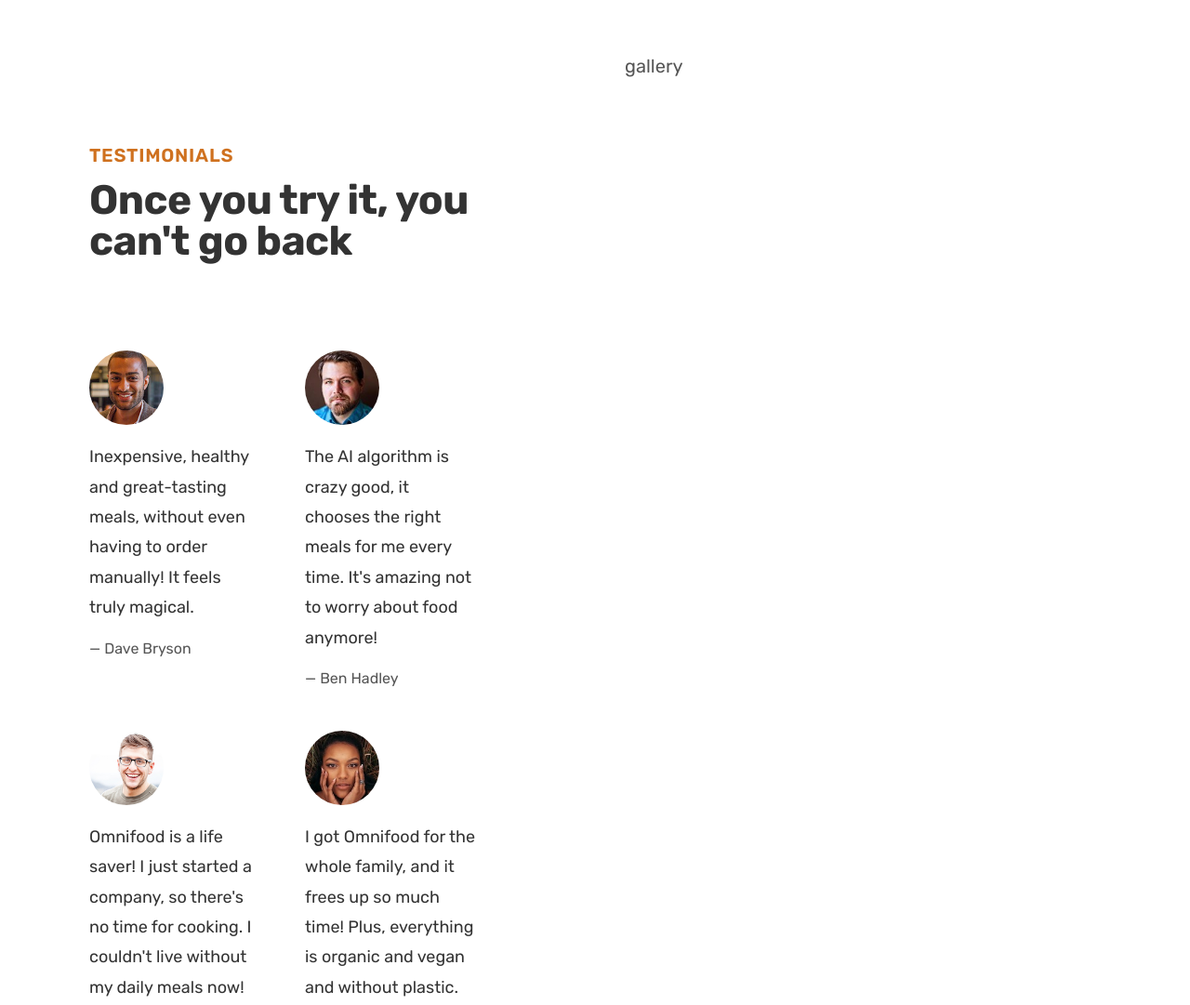
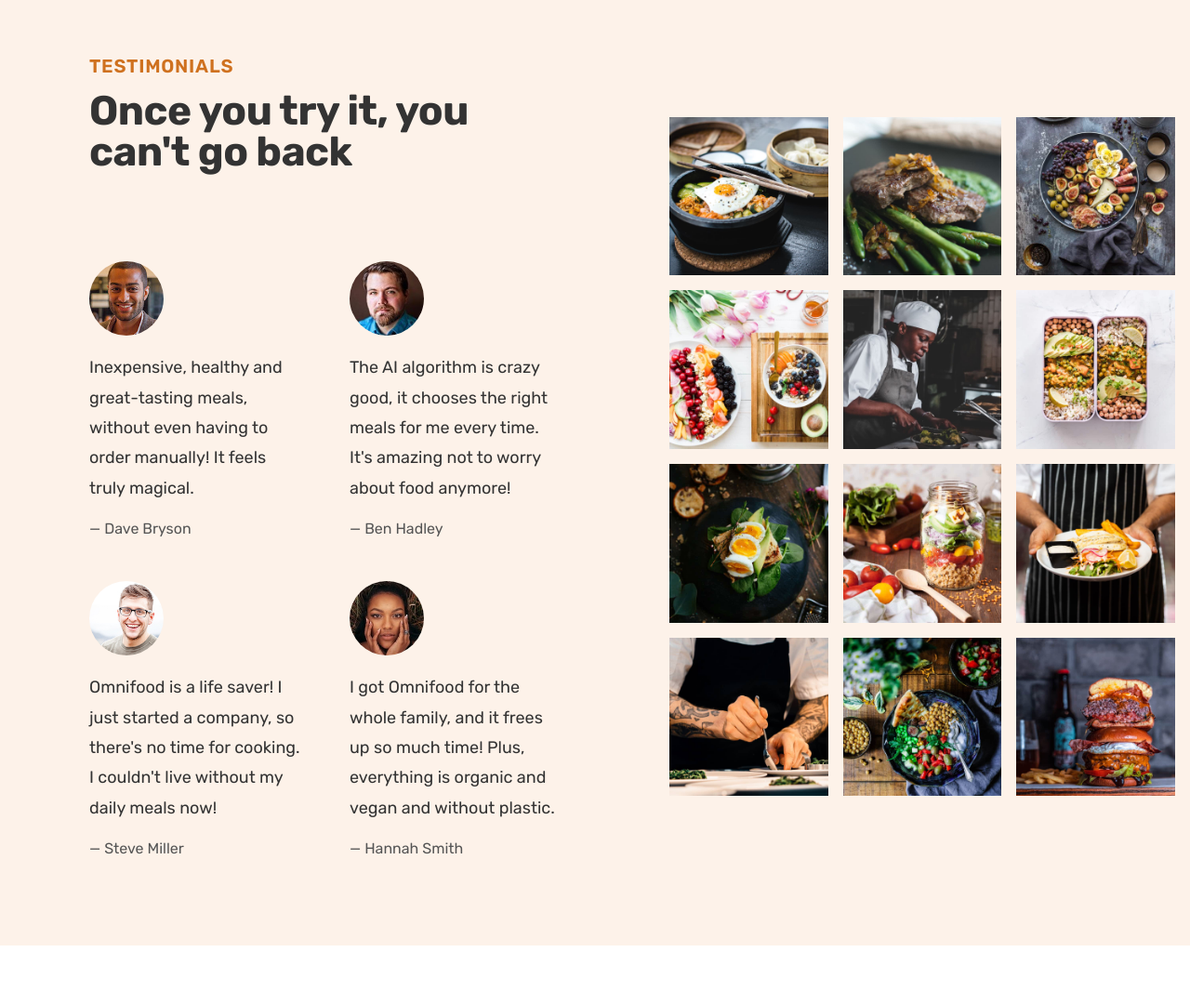
Before and after one commit to GrabowskiDev/Omnifood, a plain HTML site: page index.html in a window 1280 px wide. Shown: the part 3480-4561 px from the top of the page at 93% size. After the commit the page ends 4497 px from the top, so only its background shows below. Drawn offline with nearby package versions, Linux system fonts and the light colour scheme.

Commit message:
Add gallery

```diff
--- a/css/style.css
+++ b/css/style.css
@@ -308,7 +308,10 @@
 /**********************/
 
 .section-testimonial {
-	padding: 9.6rem 0;
+	display: grid;
+	grid-template-columns: 55fr 45fr;
+	background-color: var(--tint1);
+	align-items: center;
 }
 
 .testimonials-container {
@@ -343,4 +346,22 @@
 /**********************/
 
 .gallery {
+	display: grid;
+	grid-template-columns: repeat(3, 1fr);
+	gap: 1.6rem;
+	padding: 1.6rem;
 }
+
+.gallery-item {
+	overflow: hidden;
+}
+
+.gallery img {
+	display: block;
+	width: 100%;
+	transition: all 0.3s;
+}
+
+.gallery img:hover {
+	transform: scale(1.1);
+}
--- a/index.html
+++ b/index.html
@@ -340,7 +340,7 @@
 			</section>
 
 			<!-- TESTIMONIAL + GALLERY -->
-			<section class="section-testimonial grid grid--2-cols">
+			<section class="section-testimonial">
 				<!-- TESTIMONIALS -->
 
 				<div class="testimonials-container">
@@ -409,7 +409,78 @@
 				</div>
 				<!-- GALLERY -->
 				<div class="gallery">
-					<p>gallery</p>
+					<figure class="gallery-item">
+						<img
+							src="img/gallery/gallery-1.jpg"
+							alt="A photo of beautifully arranged food"
+						/>
+					</figure>
+					<figure class="gallery-item">
+						<img
+							src="img/gallery/gallery-2.jpg"
+							alt="A photo of beautifully arranged food"
+						/>
+					</figure>
+					<figure class="gallery-item">
+						<img
+							src="img/gallery/gallery-3.jpg"
+							alt="A photo of beautifully arranged food"
+						/>
+					</figure>
+					<figure class="gallery-item">
+						<img
+							src="img/gallery/gallery-4.jpg"
+							alt="A photo of beautifully arranged food"
+						/>
+					</figure>
+					<figure class="gallery-item">
+						<img
+							src="img/gallery/gallery-5.jpg"
+							alt="A photo of beautifully arranged food"
+						/>
+					</figure>
+					<figure class="gallery-item">
+						<img
+							src="img/gallery/gallery-6.jpg"
+							alt="A photo of beautifully arranged food"
+						/>
+					</figure>
+					<figure class="gallery-item">
+						<img
+							src="img/gallery/gallery-7.jpg"
+							alt="A photo of beautifully arranged food"
+						/>
+					</figure>
+					<figure class="gallery-item">
+						<img
+							src="img/gallery/gallery-8.jpg"
+							alt="A photo of beautifully arranged food"
+						/>
+					</figure>
+					<figure class="gallery-item">
+						<img
+							src="img/gallery/gallery-9.jpg"
+							alt="A photo of beautifully arranged food"
+						/>
+					</figure>
+					<figure class="gallery-item">
+						<img
+							src="img/gallery/gallery-10.jpg"
+							alt="A photo of beautifully arranged food"
+						/>
+					</figure>
+					<figure class="gallery-item">
+						<img
+							src="img/gallery/gallery-11.jpg"
+							alt="A photo of beautifully arranged food"
+						/>
+					</figure>
+					<figure class="gallery-item">
+						<img
+							src="img/gallery/gallery-12.jpg"
+							alt="A photo of beautifully arranged food"
+						/>
+					</figure>
 				</div>
 			</section>
 		</main>
```
